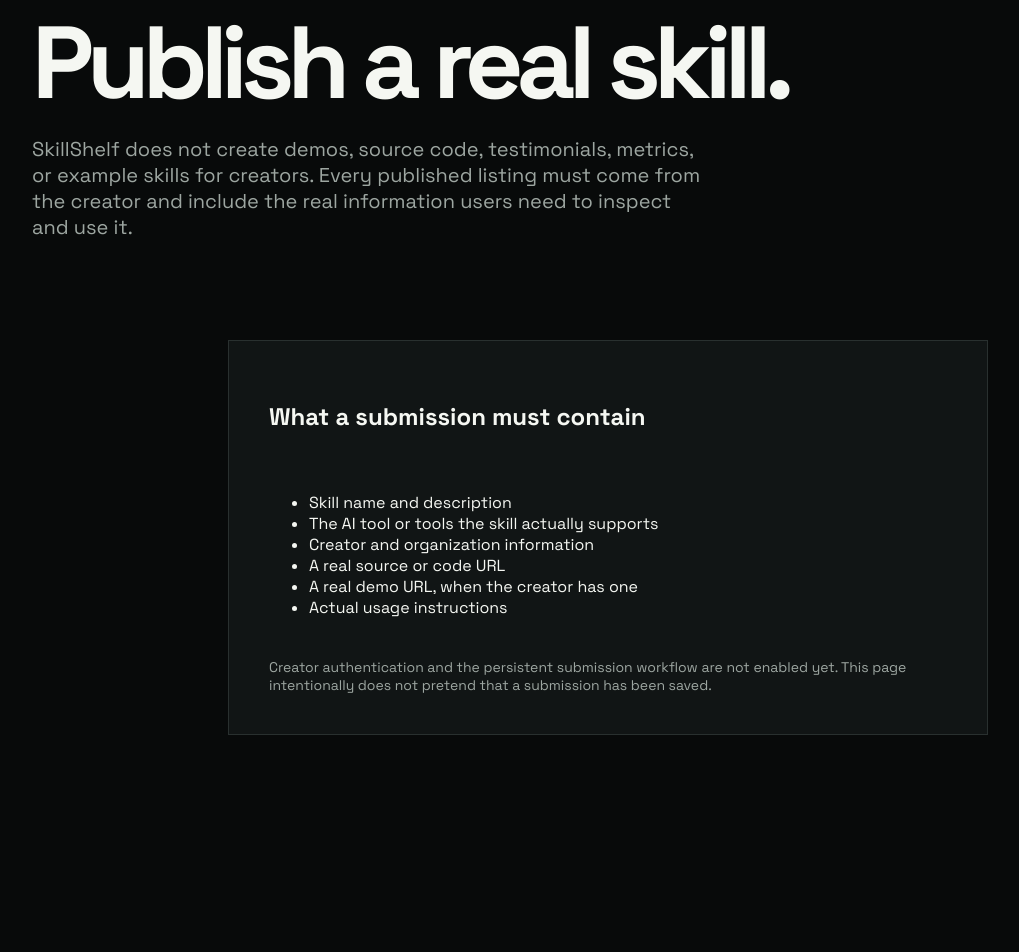
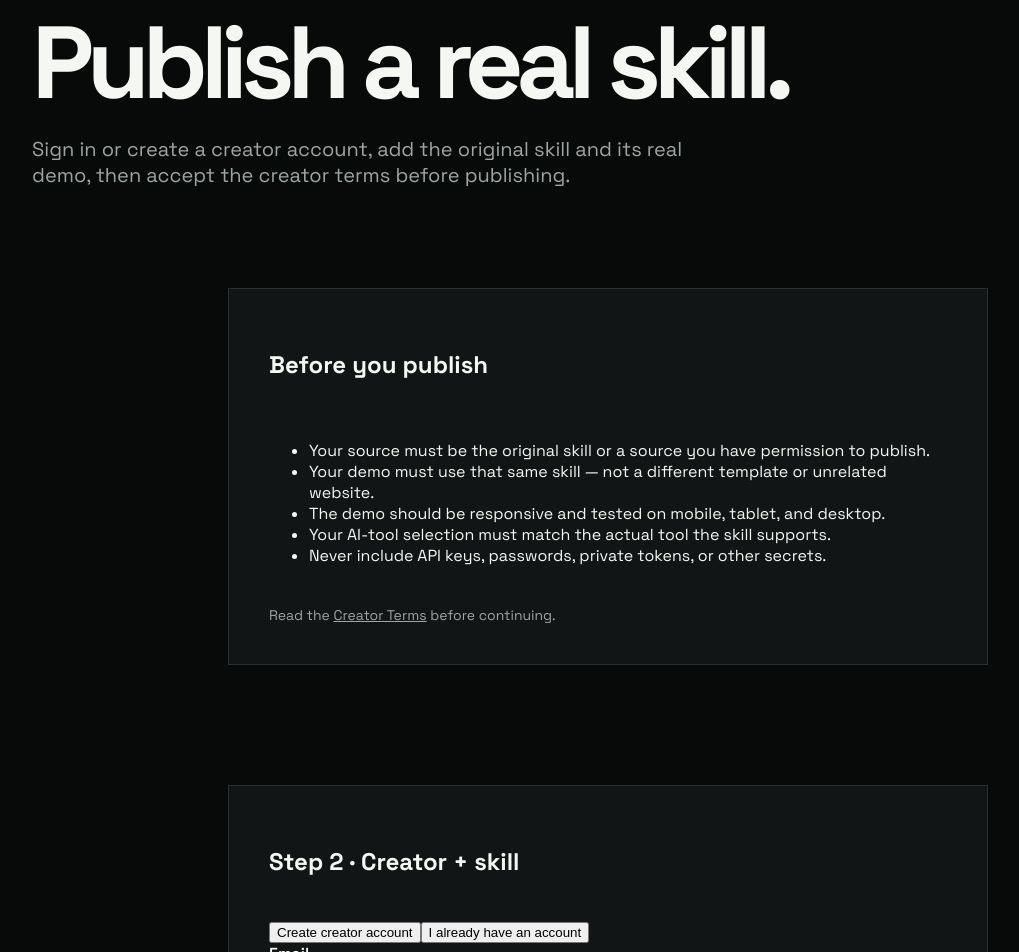
Before and after one commit to SohailKhan0525/skillshelflabs, a Next.js app: page /submit in a window 1280 px wide. Shown: the part 200-1152 px from the top of the page, without its empty margins (32-1051 px from the left). Before the commit the page ends 1055 px from the top, so only its background shows below. Built offline with nearby package versions, Linux system fonts and the light colour scheme.

Commit message:
Enable real creator publishing

```diff
--- a/app/submit/page.tsx
+++ b/app/submit/page.tsx
@@ -1,8 +1,12 @@
 import SiteNav from "../../components/site-nav";
+import SubmitForm from "./SubmitForm";
+
+export const metadata = { title: "Publish a skill — SkillShelf", description: "Publish a real AI website skill to SkillShelf." };
 
 export default function Submit() {
   return <main><SiteNav />
-    <section className="page-head shell"><p className="eyebrow">FOR CREATORS</p><h1>Publish a real skill.</h1><p>SkillShelf does not create demos, source code, testimonials, metrics, or example skills for creators. Every published listing must come from the creator and include the real information users need to inspect and use it.</p></section>
-    <section className="shell form-card"><h2>What a submission must contain</h2><ul><li>Skill name and description</li><li>The AI tool or tools the skill actually supports</li><li>Creator and organization information</li><li>A real source or code URL</li><li>A real demo URL, when the creator has one</li><li>Actual usage instructions</li></ul><p className="form-note">Creator authentication and the persistent submission workflow are not enabled yet. This page intentionally does not pretend that a submission has been saved.</p></section>
+    <section className="page-head shell"><p className="eyebrow">FOR CREATORS · STEP 1</p><h1>Publish a real skill.</h1><p>Sign in or create a creator account, add the original skill and its real demo, then accept the creator terms before publishing.</p></section>
+    <section className="shell form-card"><h2>Before you publish</h2><ul><li>Your source must be the original skill or a source you have permission to publish.</li><li>Your demo must use that same skill — not a different template or unrelated website.</li><li>The demo should be responsive and tested on mobile, tablet, and desktop.</li><li>Your AI-tool selection must match the actual tool the skill supports.</li><li>Never include API keys, passwords, private tokens, or other secrets.</li></ul><p className="form-note">Read the <a href="/terms">Creator Terms</a> before continuing.</p></section>
+    <section className="shell form-card"><h2>Step 2 · Creator + skill</h2><SubmitForm /></section>
   </main>;
 }
```
